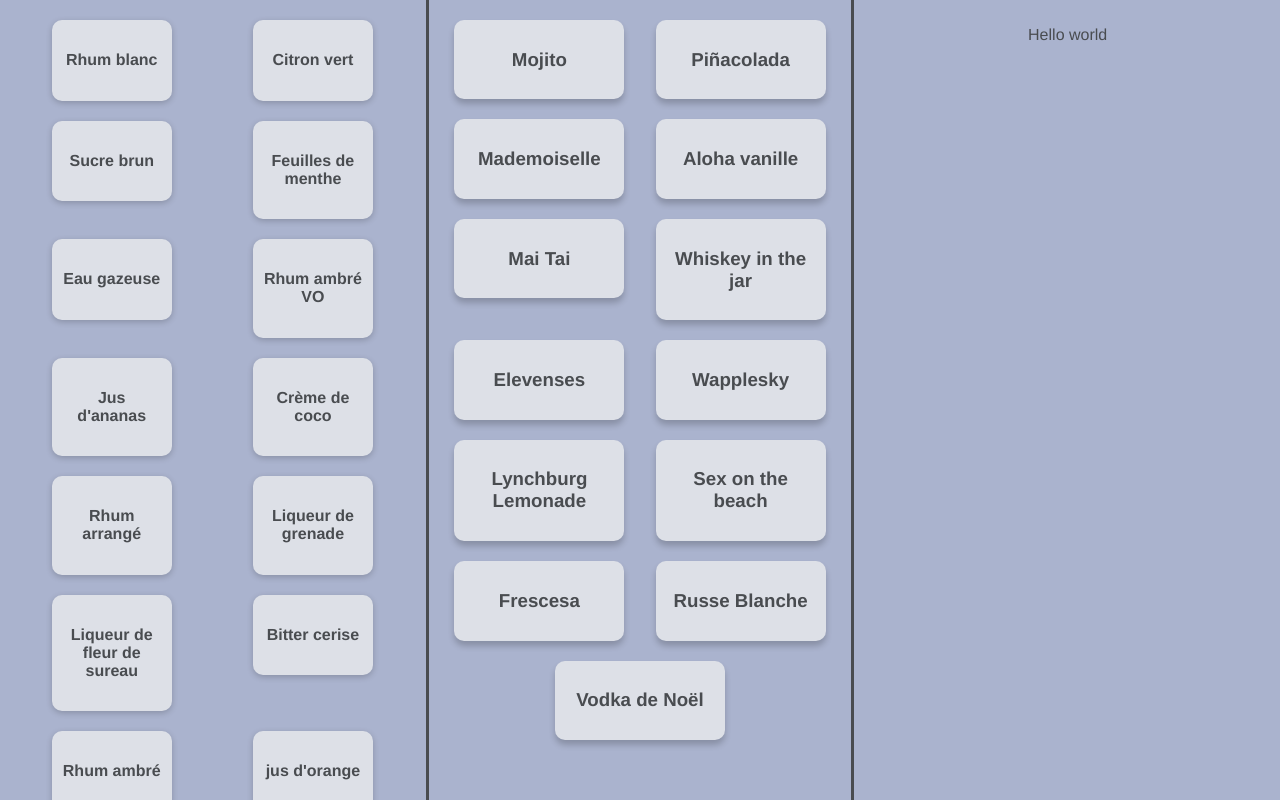
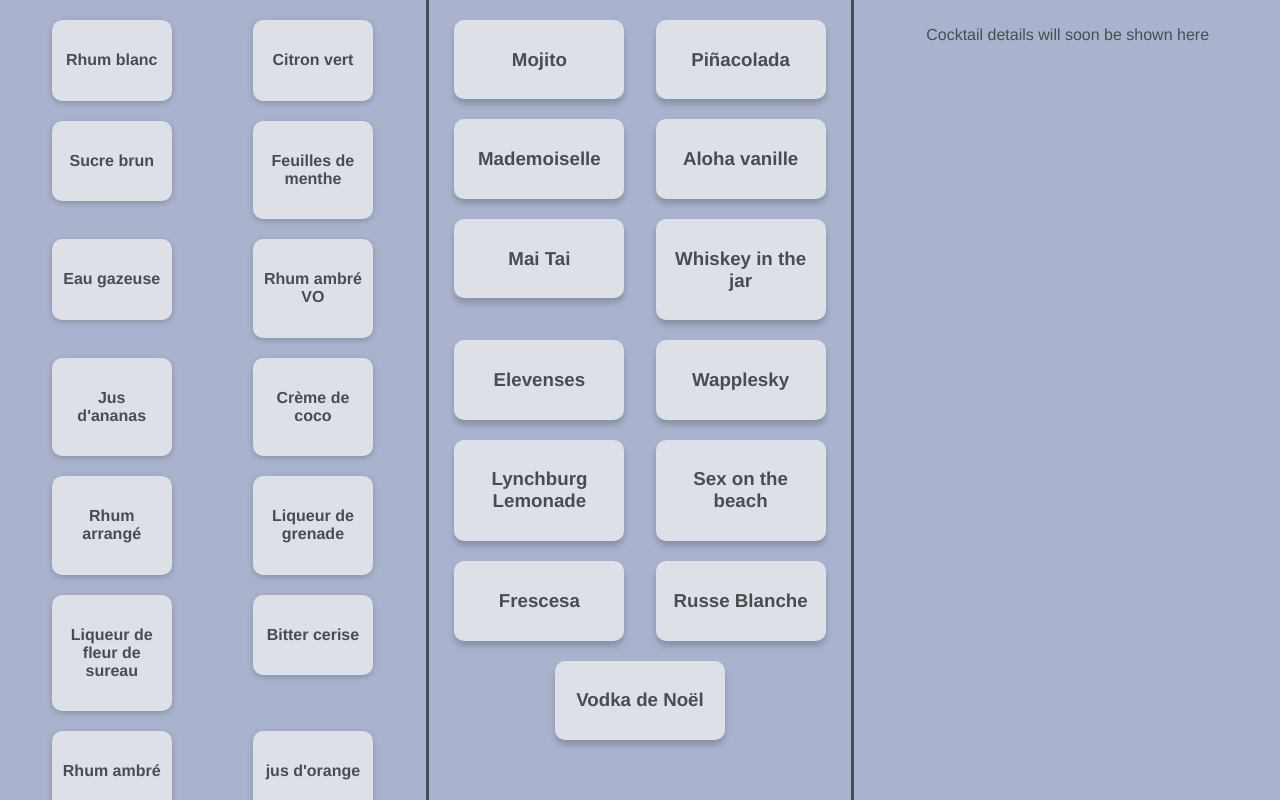
Before and after one commit to cogilabs/Cocktails, a Vue app: page / in a window 1280 px wide. Built offline with nearby package versions, Linux system fonts and the light colour scheme.

Commit message:
Test if the Cogilabs runner works again

```diff
--- a/src/App.vue
+++ b/src/App.vue
@@ -46,7 +46,7 @@
       return {
         ings: [],
         cocktails: [],
-        details: "Hello world"
+        details: "Cocktail details will soon be shown here"
       };
     },
     mounted() {
```
